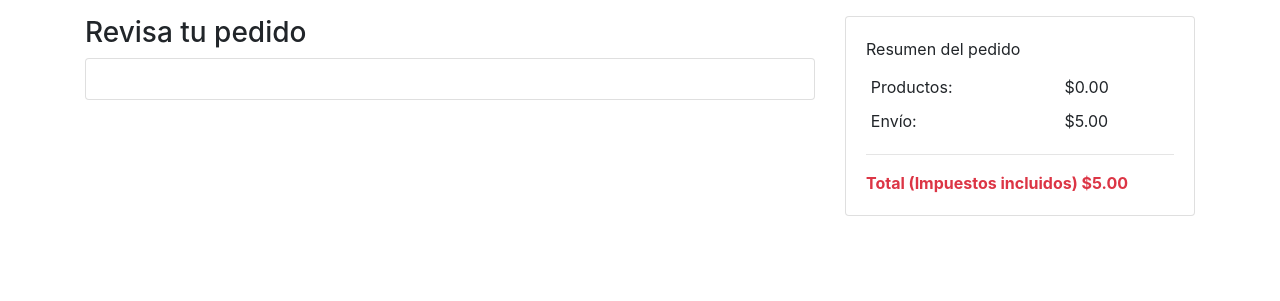
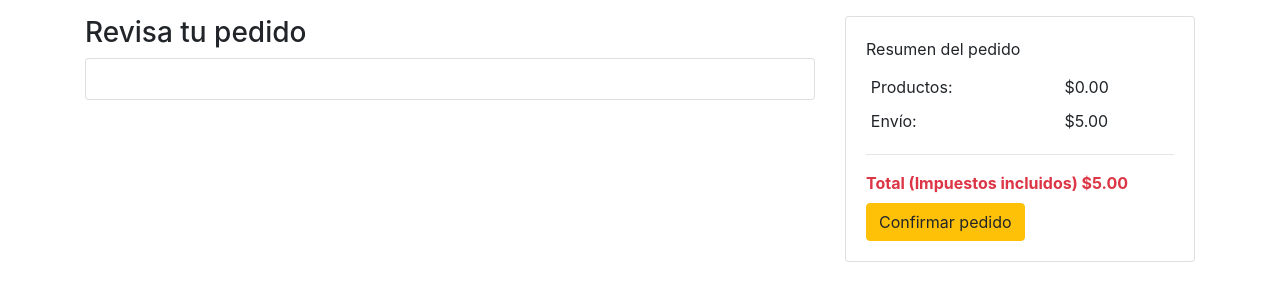
Before and after one commit to GuillermoGA/codigofacilito-web_apps_django, a Django app: page /orden/ in a window 1280 px wide. Shown: the part 104-405 px from the top of the page. Run offline with Django 3.2, Linux system fonts and the light colour scheme; a user stored in the database is signed in; data comes from the database, SQL or seed files in the repository; data that the repository does not hold is empty; parts of the project's set-up code (start-up, migrations or seed data) failed here and were passed over; some libraries are stand-ins or nearby versions.

Commit message:
add confirm order

```diff
--- a/orders/templates/orders/snippets/resume.html
+++ b/orders/templates/orders/snippets/resume.html
@@ -33,5 +33,8 @@
                 </div>
             </div>
         </div>
+        <div class="mt-2">
+            <a class="btn btn-warning" href="">Confirmar pedido</a>
+        </div>
     </div>
 </div>
```
